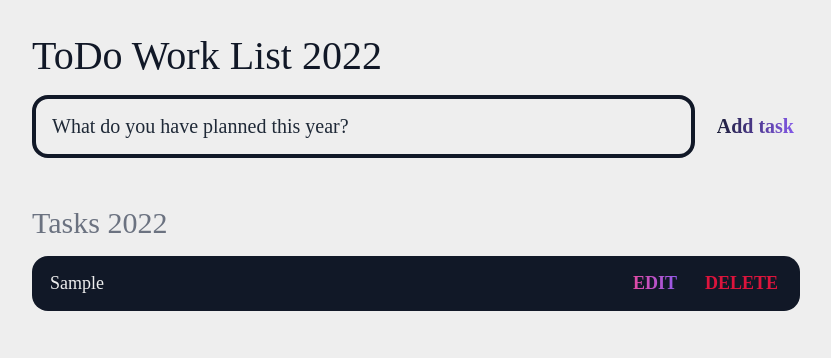
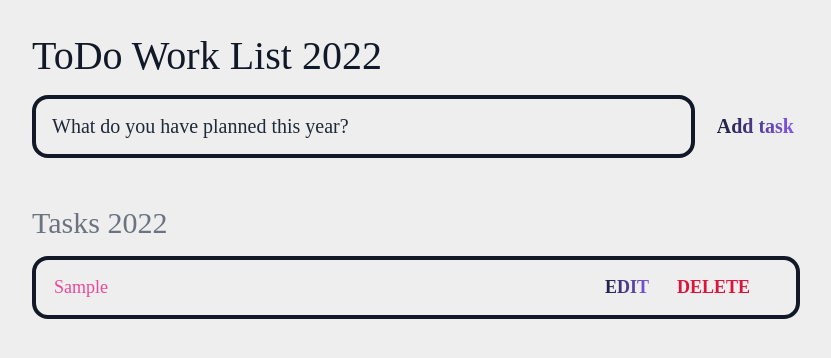
Before and after one commit to ShahrearAhmed/ToDo-List, a plain HTML site: page index.html in a window 1280 px wide. Both pictures are taken after typing "Sample" into the empty fields and a click on the input "Add task". Shown: the whole page, without its empty margins (224-1055 px from the left). Drawn offline with Linux system fonts and the light colour scheme.

Commit message:
last commit

```diff
--- a/Style.css
+++ b/Style.css
@@ -88,6 +88,7 @@ main {
 	width: 100%;
 	margin: 0 auto;
 }
+/* Task List Start */
 .task-list {
 	padding: 1rem;
 }
@@ -103,7 +104,8 @@ main {
 #tasks .task {
 	display: flex;
 	justify-content: space-between;
-	background-color: var(--darkest);
+	background-color: var(--light);
+    border: 4px solid var(--darkest);
 	padding: 1rem;
 	border-radius: 1rem;
 	margin-bottom: 1rem;
@@ -114,7 +116,7 @@ main {
 }
 
 .task .content .text {
-	color: var(--light);
+	color: var(--pink);
 	font-size: 1.125rem;
 	width: 100%;
 	display: block;
@@ -127,7 +129,7 @@ main {
 
 .task .actions {
 	display: flex;
-	margin: 0 -0.5rem;
+	margin: 0 1rem;
 }
 
 .task .actions button {
@@ -148,7 +150,7 @@ main {
 }
 
 .task .actions .edit {
-	background-image: linear-gradient(to right, var(--pink), var(--purple));
+	background-image: linear-gradient(to right, var(--darkest), var(--purple));
 	-webkit-background-clip: text;
 	-webkit-text-fill-color: transparent;
 }
@@ -156,3 +158,5 @@ main {
 .task .actions .delete {
 	color: crimson;
 }
+
+/* Task List End */
```
